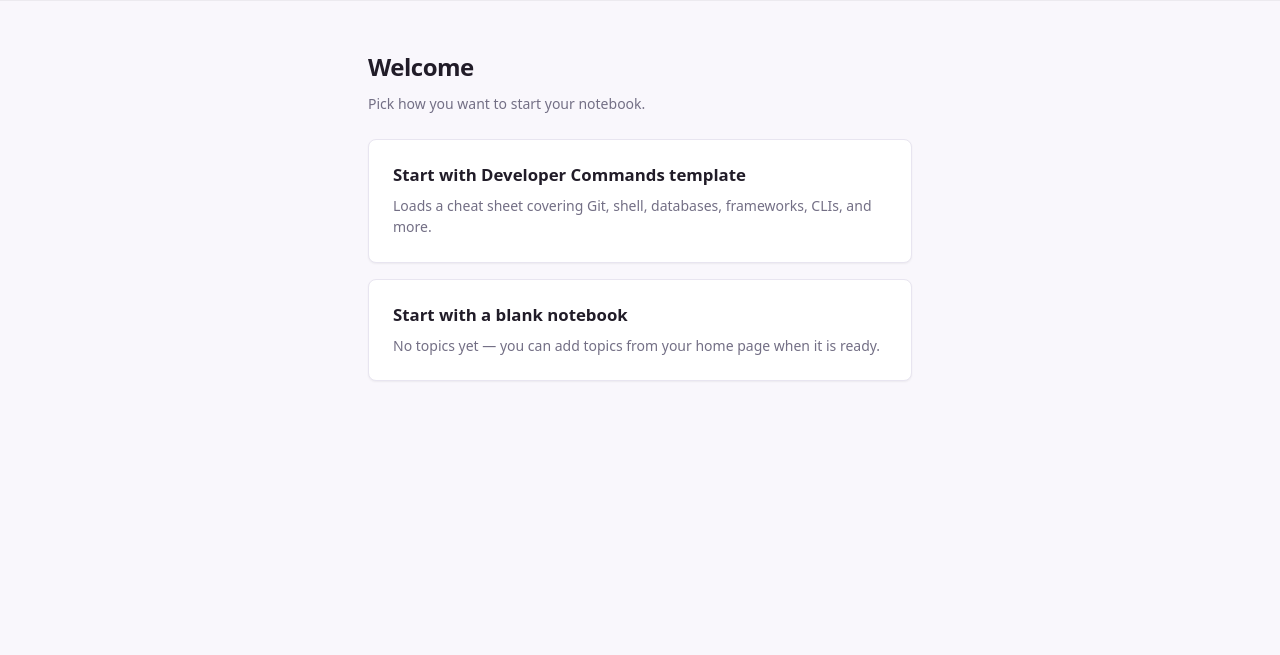
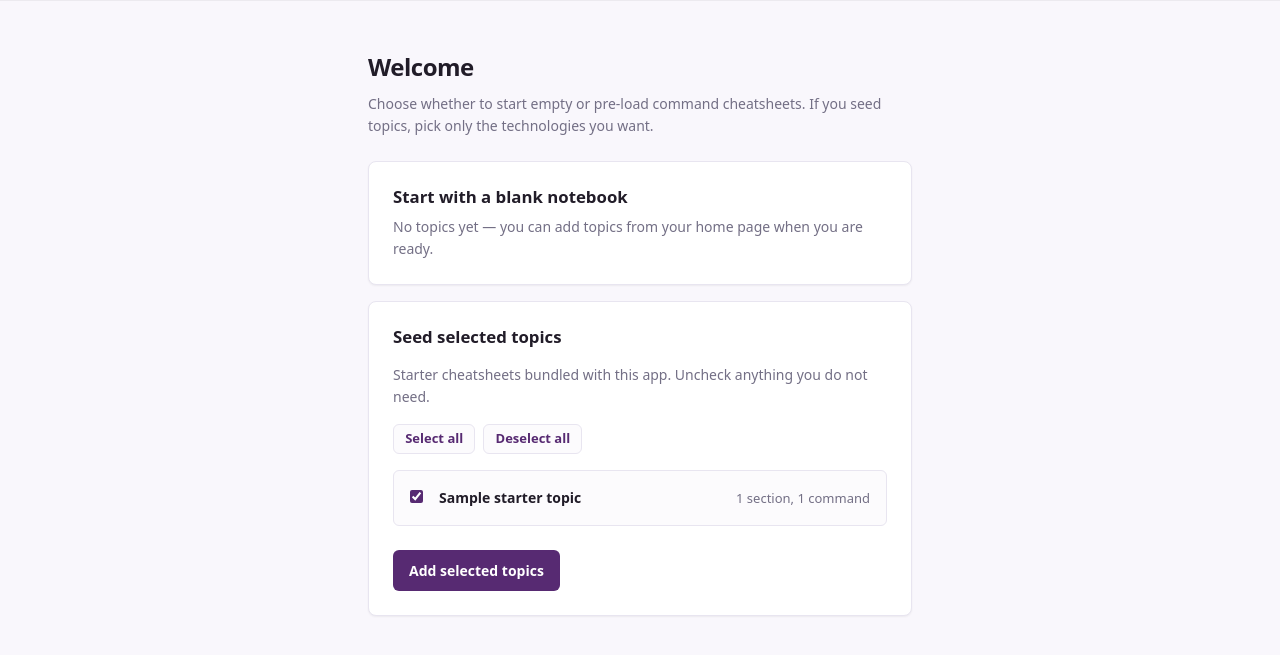
Before and after one commit to AGH621/developerNotebook, a FastAPI app: template app/templates/welcome.html in a window 1280 px wide. Shown: the part 69-724 px from the top of the page. Run offline with FastAPI, Linux system fonts and the light colour scheme; the template is opened without the code that fills it: most values are stand-ins (such as "Sample title", 1, 10 or a date in 2020).

Commit message:
Refined the seeding fuction

```diff
--- a/app/static/styles.css
+++ b/app/static/styles.css
@@ -185,6 +185,25 @@ a:focus-visible {
   box-shadow: var(--focus-ring);
 }
 
+.site-nav__seed {
+  font-size: var(--font-size-sm);
+  font-weight: 500;
+  color: var(--color-primary-link);
+  text-decoration: none;
+  white-space: nowrap;
+}
+
+.site-nav__seed:hover {
+  color: var(--color-primary-link-hover);
+  text-decoration: underline;
+}
+
+.site-nav__seed:focus-visible {
+  outline: none;
+  border-radius: var(--radius-sm);
+  box-shadow: var(--focus-ring);
+}
+
 .site-nav__user {
   font-size: var(--font-size-sm);
   color: var(--color-muted);
@@ -421,10 +440,14 @@ a:focus-visible {
   max-width: 36rem;
 }
 
+.welcome--onboarding {
+  max-width: var(--main-wide);
+}
+
 .welcome-cards {
   display: grid;
   gap: var(--space-2);
-  max-width: 36rem;
+  max-width: 42rem;
   margin: 0 auto;
 }
 
@@ -475,6 +498,156 @@ a:focus-visible {
   font-size: var(--font-size-sm);
   color: var(--color-muted);
   line-height: var(--line-body);
+}
+
+.welcome-seed-panel {
+  display: flex;
+  flex-direction: column;
+  align-items: stretch;
+  gap: var(--space-2);
+  width: 100%;
+  text-align: left;
+  padding: var(--space-3);
+  background: var(--color-surface);
+  border: 1px solid var(--color-border);
+  border-radius: var(--radius);
+  box-shadow: var(--shadow-sm);
+}
+
+.welcome-seed-panel__heading {
+  margin: 0;
+  font-size: 1.05rem;
+  font-weight: 650;
+  line-height: var(--line-tight);
+}
+
+.welcome-seed-panel__lead {
+  margin: 0;
+}
+
+.welcome-topic-toolbar {
+  display: flex;
+  flex-wrap: wrap;
+  gap: var(--space-1);
+  align-items: center;
+}
+
+.welcome-topic-toolbar__btn {
+  padding: 0.35rem 0.7rem;
+  font-size: var(--font-size-xs);
+  font-weight: 550;
+  font-family: inherit;
+  line-height: var(--line-tight);
+  color: var(--color-primary-link);
+  background: var(--color-bg-subtle);
+  border: 1px solid var(--color-border);
+  border-radius: var(--radius-sm);
+  cursor: pointer;
+  transition:
+    border-color var(--transition-fast),
+    background var(--transition-fast),
+    color var(--transition-fast);
+}
+
+.welcome-topic-toolbar__btn:hover {
+  background: var(--color-fill-hover);
+  border-color: var(--color-primary);
+  color: var(--color-primary-link-hover);
+}
+
+.welcome-topic-toolbar__btn:focus-visible {
+  outline: none;
+  box-shadow: var(--focus-ring);
+}
+
+.welcome-seed-panel--standalone {
+  max-width: 42rem;
+  margin: 0 auto;
+}
+
+.welcome-seed-back {
+  margin: var(--space-3) auto 0;
+  max-width: 42rem;
+  padding: 0 var(--nav-pad-x);
+  font-size: var(--font-size-sm);
+}
+
+.welcome-seed-back a {
+  color: var(--color-primary-link);
+  font-weight: 500;
+  text-decoration: none;
+}
+
+.welcome-seed-back a:hover {
+  color: var(--color-primary-link-hover);
+  text-decoration: underline;
+}
+
+.welcome-topic-row--have {
+  opacity: 0.78;
+}
+
+.welcome-topic-label--disabled {
+  cursor: default;
+}
+
+.welcome-topic-label--disabled .welcome-topic-name {
+  color: var(--color-muted);
+  font-weight: 550;
+}
+
+.welcome-topic-list {
+  list-style: none;
+  margin: 0;
+  padding: 0;
+  display: flex;
+  flex-direction: column;
+  gap: var(--space-1);
+  max-height: min(50vh, 22rem);
+  overflow-y: auto;
+  border: 1px solid var(--color-border);
+  border-radius: var(--radius-sm);
+  padding: var(--space-2);
+  background: var(--color-bg-subtle);
+}
+
+.welcome-topic-label {
+  display: flex;
+  flex-wrap: wrap;
+  align-items: baseline;
+  gap: var(--space-1) var(--space-2);
+  cursor: pointer;
+  font-size: var(--font-size-sm);
+  line-height: var(--line-body);
+}
+
+.welcome-topic-label input {
+  margin: 0;
+  flex-shrink: 0;
+  accent-color: var(--color-primary);
+}
+
+.welcome-topic-name {
+  font-weight: 600;
+  color: var(--color-text);
+}
+
+.welcome-topic-meta {
+  flex: 1 1 auto;
+  font-size: var(--font-size-xs);
+  color: var(--color-muted);
+  text-align: right;
+}
+
+@media (max-width: 28rem) {
+  .welcome-topic-meta {
+    flex-basis: 100%;
+    text-align: left;
+  }
+}
+
+.welcome-seed-submit {
+  align-self: flex-start;
 }
 
 .sr-only {
--- a/app/templates/base.html
+++ b/app/templates/base.html
@@ -41,6 +41,7 @@
       </button>
     </div>
     {% if user %}
+    <a href="/seed-topics" class="site-nav__seed">Add cheatsheets</a>
     <span class="site-nav__user">{{ user.username }}</span>
     <form method="post" action="/logout" class="site-nav__logout">
       <button type="submit">Log out</button>
--- /dev/null
+++ b/app/templates/partials/seed_topic_checklist.html
@@ -0,0 +1,33 @@
+{# Expects: starter_topics (with already_have), submit_label, checklist_id #}
+{% set can_add = starter_topics | rejectattr('already_have') | list | length > 0 %}
+<div class="welcome-topic-toolbar">
+  <button type="button" class="welcome-topic-toolbar__btn" data-seed-topic-action="all" aria-controls="{{ checklist_id }}">
+    Select all
+  </button>
+  <button type="button" class="welcome-topic-toolbar__btn" data-seed-topic-action="none" aria-controls="{{ checklist_id }}">
+    Deselect all
+  </button>
+</div>
+<ul id="{{ checklist_id }}" class="welcome-topic-list" role="group" aria-label="Technologies to seed">
+  {% for t in starter_topics %}
+  <li class="welcome-topic-row{% if t.already_have %} welcome-topic-row--have{% endif %}">
+    <label class="welcome-topic-label{% if t.already_have %} welcome-topic-label--disabled{% endif %}">
+      <input
+        type="checkbox"
+        name="topic"
+        value="{{ t.index }}"
+        {% if t.already_have %}disabled{% else %}checked{% endif %}
+      >
+      <span class="welcome-topic-name">{{ t.name }}</span>
+      <span class="welcome-topic-meta">
+        {% if t.already_have %}
+        Already in notebook
+        {% else %}
+        {{ t.n_sections }} section{% if t.n_sections != 1 %}s{% endif %}, {{ t.n_entries }} command{% if t.n_entries != 1 %}s{% endif %}
+        {% endif %}
+      </span>
+    </label>
+  </li>
+  {% endfor %}
+</ul>
+<button type="submit" class="auth-form__submit welcome-seed-submit" {% if not can_add %}disabled{% endif %}>{{ submit_label }}</button>
--- /dev/null
+++ b/app/templates/partials/seed_topic_checklist_script.html
@@ -0,0 +1,17 @@
+<script>
+(function () {
+  document.querySelectorAll(".seed-topic-form").forEach(function (form) {
+    function boxes() {
+      return form.querySelectorAll('input[type="checkbox"][name="topic"]:not([disabled])');
+    }
+    form.querySelectorAll("[data-seed-topic-action]").forEach(function (btn) {
+      btn.addEventListener("click", function () {
+        var on = btn.getAttribute("data-seed-topic-action") === "all";
+        boxes().forEach(function (cb) {
+          cb.checked = on;
+        });
+      });
+    });
+  });
+})();
+</script>
--- a/app/templates/welcome.html
+++ b/app/templates/welcome.html
@@ -1,9 +1,9 @@
 {% extends "base.html" %}
 {% block title %}Welcome — Developer Notebook{% endblock %}
 {% block content %}
-<section class="welcome">
+<section class="welcome welcome--onboarding">
   <h1>Welcome</h1>
-  <p class="welcome__intro">Pick how you want to start your notebook.</p>
+  <p class="welcome__intro">Choose whether to start empty or pre-load command cheatsheets. If you seed topics, pick only the technologies you want.</p>
 
   {% if error %}
   <p class="auth-panel__error" role="alert">{{ error }}</p>
@@ -11,19 +11,23 @@
 
   <div class="welcome-cards">
     <form method="post" action="/welcome" class="welcome-card-form">
-      <input type="hidden" name="choice" value="template">
-      <button type="submit" class="welcome-card">
-        <span class="welcome-card__title">Start with Developer Commands template</span>
-        <span class="welcome-card__body">Loads a cheat sheet covering Git, shell, databases, frameworks, CLIs, and more.</span>
-      </button>
-    </form>
-    <form method="post" action="/welcome" class="welcome-card-form">
       <input type="hidden" name="choice" value="blank">
       <button type="submit" class="welcome-card">
         <span class="welcome-card__title">Start with a blank notebook</span>
-        <span class="welcome-card__body">No topics yet — you can add topics from your home page when it is ready.</span>
+        <span class="welcome-card__body">No topics yet — you can add topics from your home page when you are ready.</span>
       </button>
+    </form>
+    <form method="post" action="/welcome" class="welcome-card-form seed-topic-form">
+      <input type="hidden" name="choice" value="template">
+      <div class="welcome-seed-panel">
+        <h2 class="welcome-card__title welcome-seed-panel__heading">Seed selected topics</h2>
+        <p class="welcome-card__body welcome-seed-panel__lead">Starter cheatsheets bundled with this app. Uncheck anything you do not need.</p>
+        {% set checklist_id = "welcome-topic-list" %}
+        {% set submit_label = "Add selected topics" %}
+        {% include "partials/seed_topic_checklist.html" %}
+      </div>
     </form>
   </div>
 </section>
+{% include "partials/seed_topic_checklist_script.html" %}
 {% endblock %}
```
Also changed, not shown: 2nd_edition.txt (+9 -7 lines), app/routes/pages.py (+126 -11 lines), app/seed_data.py (+23 -0 lines), app/services/seed.py (+55 -4 lines), app/templates/seed_topics.html (added, +24 -0 lines), tests/test_auth.py (+6 -0 lines), tests/test_pages.py (+56 -2 lines), tests/test_seed.py (+67 -2 lines).
